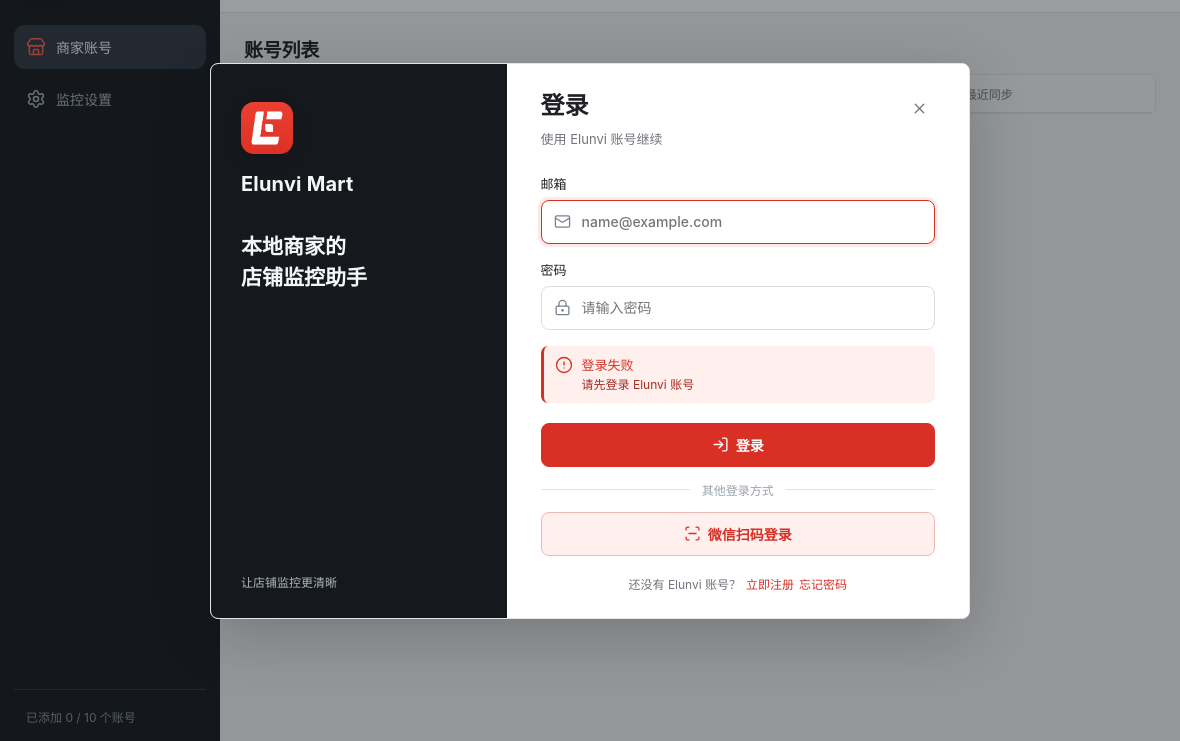
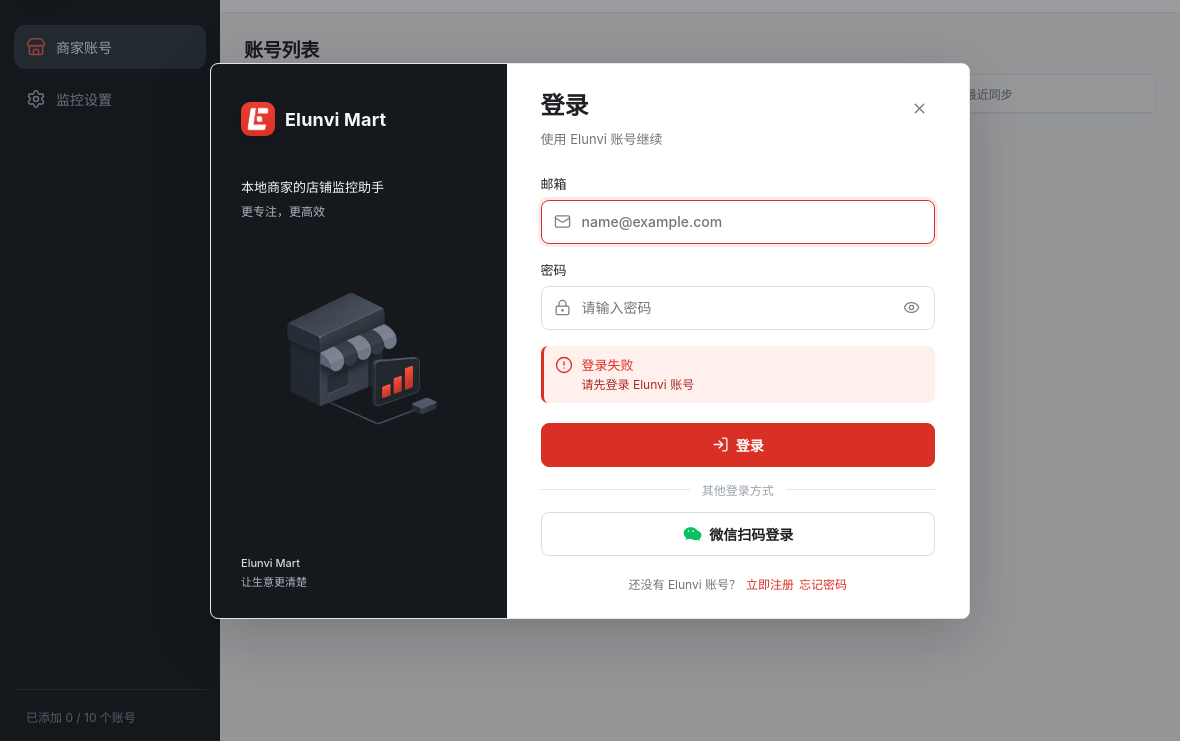
Before and after one commit to shineway-tech/ElunviMart, an Electron app: page src/renderer/index.html in a window 1180 px wide. Both pictures are taken after a click on the button "商家账号". Shown: the part 59-800 px from the top of the page. Drawn offline with nearby package versions, Linux system fonts and the light colour scheme; no server answers.

Commit message:
fix(mart): match platform auth reference layout

```diff
--- a/src/renderer/app.js
+++ b/src/renderer/app.js
@@ -131,6 +131,18 @@
 
 function refreshIcons() {
   window.lucide?.createIcons({ attrs: { 'aria-hidden': 'true' } });
+}
+
+function togglePasswordVisibility(button) {
+  const input = document.querySelector(`#${button.dataset.passwordToggle}`);
+  if (!input) return;
+  const visible = input.type === 'text';
+  input.type = visible ? 'password' : 'text';
+  const label = visible ? '显示密码' : '隐藏密码';
+  button.setAttribute('aria-label', label);
+  button.setAttribute('title', label);
+  button.innerHTML = `<i data-lucide="${visible ? 'eye' : 'eye-off'}"></i>`;
+  refreshIcons();
 }
 
 function renderAccountAvatar(container, avatarUrl) {
@@ -1220,6 +1232,7 @@
 elements.platformAccount.addEventListener('click', logoutPlatform);
 elements.platformLoginForm.addEventListener('submit', submitPlatformLogin);
 elements.platformWechatStart.addEventListener('click', () => void beginWechatLogin());
+document.querySelectorAll('[data-password-toggle]').forEach((button) => button.addEventListener('click', () => togglePasswordVisibility(button)));
 elements.platformWechatBack.addEventListener('click', async () => {
   clearWechatPollTimer();
   await window.pddMonitor.platform.wechatCancel();
--- a/src/renderer/index.html
+++ b/src/renderer/index.html
@@ -154,10 +154,14 @@
     <section class="modal platform-auth-modal" role="dialog" aria-modal="true" aria-labelledby="platform-login-title">
       <div class="platform-auth-layout">
         <aside class="platform-auth-brand">
-          <div class="platform-auth-brand-mark"><img src="assets/elunvi-mart.png" alt="Elunvi Mart"></div>
-          <strong>Elunvi Mart</strong>
-          <p>本地商家的<br>店铺监控助手</p>
-          <small>让店铺监控更清晰</small>
+          <div class="platform-auth-brand-heading">
+            <div class="platform-auth-brand-mark"><img src="assets/elunvi-mart.png" alt="Elunvi Mart"></div>
+            <strong>Elunvi Mart</strong>
+          </div>
+          <p>本地商家的店铺监控助手</p>
+          <span class="platform-auth-brand-subtitle">更专注，更高效</span>
+          <img class="platform-auth-illustration" src="assets/platform-auth-illustration.png" alt="店铺监控示意图">
+          <div class="platform-auth-brand-footer"><strong>Elunvi Mart</strong><span>让生意更清楚</span></div>
         </aside>
         <div class="platform-auth-pane">
           <div class="platform-auth-header">
@@ -167,10 +171,10 @@
           <form id="platform-login-form">
             <label class="field-label" id="platform-email-field"><span>邮箱</span><div class="platform-auth-input"><i data-lucide="mail"></i><input class="input" id="platform-email" type="email" autocomplete="email" required placeholder="name@example.com"></div></label>
             <label class="field-label" id="platform-code-field" hidden><span>验证码</span><div class="inline-field"><input class="input" id="platform-code" inputmode="numeric" autocomplete="one-time-code" placeholder="请输入邮箱验证码"><button class="button" type="button" id="platform-request-code">获取验证码</button></div></label>
-            <label class="field-label" id="platform-password-field"><span>密码</span><div class="platform-auth-input"><i data-lucide="lock-keyhole"></i><input class="input" id="platform-password" type="password" autocomplete="current-password" required placeholder="请输入密码"></div></label>
-            <label class="field-label" id="platform-confirm-password-field" hidden><span>确认密码</span><div class="platform-auth-input"><i data-lucide="lock-keyhole"></i><input class="input" id="platform-confirm-password" type="password" autocomplete="new-password" placeholder="请再次输入密码"></div></label>
+            <label class="field-label" id="platform-password-field"><span>密码</span><div class="platform-auth-input"><i data-lucide="lock-keyhole"></i><input class="input" id="platform-password" type="password" autocomplete="current-password" required placeholder="请输入密码"><button class="platform-password-toggle" type="button" data-password-toggle="platform-password" aria-label="显示密码" title="显示密码"><i data-lucide="eye"></i></button></div></label>
+            <label class="field-label" id="platform-confirm-password-field" hidden><span>确认密码</span><div class="platform-auth-input"><i data-lucide="lock-keyhole"></i><input class="input" id="platform-confirm-password" type="password" autocomplete="new-password" placeholder="请再次输入密码"><button class="platform-password-toggle" type="button" data-password-toggle="platform-confirm-password" aria-label="显示密码" title="显示密码"><i data-lucide="eye"></i></button></div></label>
             <div class="login-error" id="platform-login-error" role="alert" hidden><i data-lucide="circle-alert"></i><div><strong>登录失败</strong><p id="platform-login-error-text"></p></div></div>
-            <div class="platform-auth-actions" id="platform-login-actions"><button class="button button-primary platform-auth-submit" type="submit" id="platform-login-submit"><i data-lucide="log-in"></i><span>登录</span></button><div class="platform-auth-divider" id="platform-auth-divider"><span>其他登录方式</span></div><button class="button button-accent-outline platform-auth-wechat" type="button" id="platform-wechat-start"><i data-lucide="scan-line"></i><span>微信扫码登录</span></button></div>
+            <div class="platform-auth-actions" id="platform-login-actions"><button class="button button-primary platform-auth-submit" type="submit" id="platform-login-submit"><i data-lucide="log-in"></i><span>登录</span></button><div class="platform-auth-divider" id="platform-auth-divider"><span>其他登录方式</span></div><button class="button platform-auth-wechat" type="button" id="platform-wechat-start"><img class="platform-wechat-icon" src="assets/wechat-mark.svg" alt=""><span>微信扫码登录</span></button></div>
             <div class="platform-wechat-panel" id="platform-wechat-panel" hidden>
               <div class="platform-wechat-frame"><img id="platform-wechat-frame" alt="微信官方登录二维码" referrerpolicy="no-referrer"></div>
               <p id="platform-wechat-status">请使用微信扫描二维码</p>
--- a/src/renderer/styles.css
+++ b/src/renderer/styles.css
@@ -118,11 +118,15 @@
 .platform-auth-modal{width:min(760px,100%);padding:0;overflow:hidden}
 .platform-auth-layout{display:grid;grid-template-columns:minmax(220px,.78fr) minmax(0,1.22fr);min-height:500px}
 .platform-auth-brand{display:flex;flex-direction:column;align-items:flex-start;padding:38px 30px 28px;color:#f5f6f7;background:#15191d}
-.platform-auth-brand-mark{width:52px;height:52px;margin-bottom:18px;overflow:hidden;border-radius:13px;box-shadow:0 5px 16px rgba(0,0,0,.18)}
+.platform-auth-brand-heading{display:flex;align-items:center;gap:10px}
+.platform-auth-brand-mark{width:34px;height:34px;overflow:hidden;border-radius:9px;box-shadow:0 4px 12px rgba(0,0,0,.18)}
 .platform-auth-brand-mark img{display:block;width:100%;height:100%;object-fit:cover}
-.platform-auth-brand>strong{font-size:20px;font-weight:650;letter-spacing:.01em}
-.platform-auth-brand>p{margin:36px 0 auto;color:#f5f6f7;font-size:21px;font-weight:600;line-height:1.45}
-.platform-auth-brand>small{margin-top:18px;color:#aeb5be;font-size:12px}
+.platform-auth-brand-heading>strong{font-size:18px;font-weight:650;letter-spacing:.01em}
+.platform-auth-brand>p{margin:42px 0 0;color:#f5f6f7;font-size:13px;font-weight:400;line-height:1.45}
+.platform-auth-brand-subtitle{margin-top:7px;color:#aeb5be;font-size:12px;line-height:1.4}
+.platform-auth-illustration{display:block;width:min(100%,220px);height:auto;margin:44px auto 0;object-fit:contain}
+.platform-auth-brand-footer{display:grid;gap:4px;margin-top:auto;color:#aeb5be;font-size:11px;line-height:1.35}
+.platform-auth-brand-footer strong{color:#d5d9de;font-size:11px;font-weight:500}
 .platform-auth-pane{display:flex;flex-direction:column;padding:28px 34px 26px;background:var(--surface)}
 .platform-auth-header{display:flex;align-items:flex-start;justify-content:space-between;gap:16px;margin-bottom:26px}
 .platform-auth-header h2{margin:0;font-size:24px;font-weight:650;line-height:1.2}
@@ -131,6 +135,9 @@
 .platform-auth-modal .field-label{display:grid;gap:7px;color:var(--text);font-size:13px;font-weight:500}
 .platform-auth-input{position:relative;display:flex;align-items:center}
 .platform-auth-input>svg{position:absolute;left:13px;z-index:1;width:17px;height:17px;color:#77818c;pointer-events:none}
+.platform-auth-input .platform-password-toggle{position:absolute;right:9px;display:grid;place-items:center;width:30px;height:30px;padding:0;border:0;border-radius:6px;color:#77818c;background:transparent;cursor:pointer}
+.platform-auth-input .platform-password-toggle:hover{color:var(--text);background:var(--soft)}
+.platform-auth-input .platform-password-toggle svg{width:17px;height:17px}
 .platform-auth-modal .input{width:100%;min-height:44px;border-color:#d8dde3;border-radius:8px;font-size:14px}
 .platform-auth-modal .platform-auth-input .input{padding-left:40px}
 .platform-auth-modal .input:focus{border-color:var(--accent);box-shadow:0 0 0 3px rgba(217,48,37,.1)}
@@ -138,6 +145,9 @@
 .platform-auth-modal .inline-field .button{min-height:44px;border-radius:8px}
 .platform-auth-actions{display:grid;gap:14px;margin-top:4px}
 .platform-auth-submit,.platform-auth-wechat{width:100%;min-height:44px;border-radius:8px;font-size:14px;font-weight:600}
+.platform-auth-wechat{border-color:#d8dde3;color:var(--text);background:#fff}
+.platform-auth-wechat:hover{border-color:#bfc7d0;color:var(--text);background:var(--soft)}
+.platform-auth-wechat .platform-wechat-icon{width:20px;height:20px;flex:0 0 auto}
 .platform-auth-divider{display:flex;align-items:center;gap:12px;color:#9aa2ab;font-size:12px}
 .platform-auth-divider:before,.platform-auth-divider:after{content:"";height:1px;flex:1;background:var(--line)}
 .platform-auth-links{display:flex;align-items:center;justify-content:center;gap:5px;margin-top:3px;color:var(--muted);font-size:12px}
@@ -148,4 +158,4 @@
 .platform-auth-modal .platform-wechat-panel{flex:1;align-content:center;justify-items:center;gap:10px;padding:0}
 .platform-auth-modal .platform-wechat-frame{width:260px;height:260px}
 .platform-auth-modal .platform-wechat-panel .button{min-height:36px;border-radius:7px}
-@media(max-height:700px){.platform-auth-layout{min-height:0}.platform-auth-brand{padding:26px 26px 22px}.platform-auth-brand>p{margin-top:24px;font-size:18px}.platform-auth-pane{padding:22px 28px}.platform-auth-header{margin-bottom:18px}.platform-auth-modal form{gap:12px}}
+@media(max-height:700px){.platform-auth-layout{min-height:0}.platform-auth-brand{padding:26px 26px 22px}.platform-auth-brand>p{margin-top:26px;font-size:12px}.platform-auth-illustration{max-width:165px;margin-top:24px}.platform-auth-pane{padding:22px 28px}.platform-auth-header{margin-bottom:18px}.platform-auth-modal form{gap:12px}}
```
Also changed, not shown: test/renderer-platform.test.js (+6 -0 lines), src/renderer/assets/platform-auth-illustration.png (added), src/renderer/assets/wechat-mark.svg (added).
